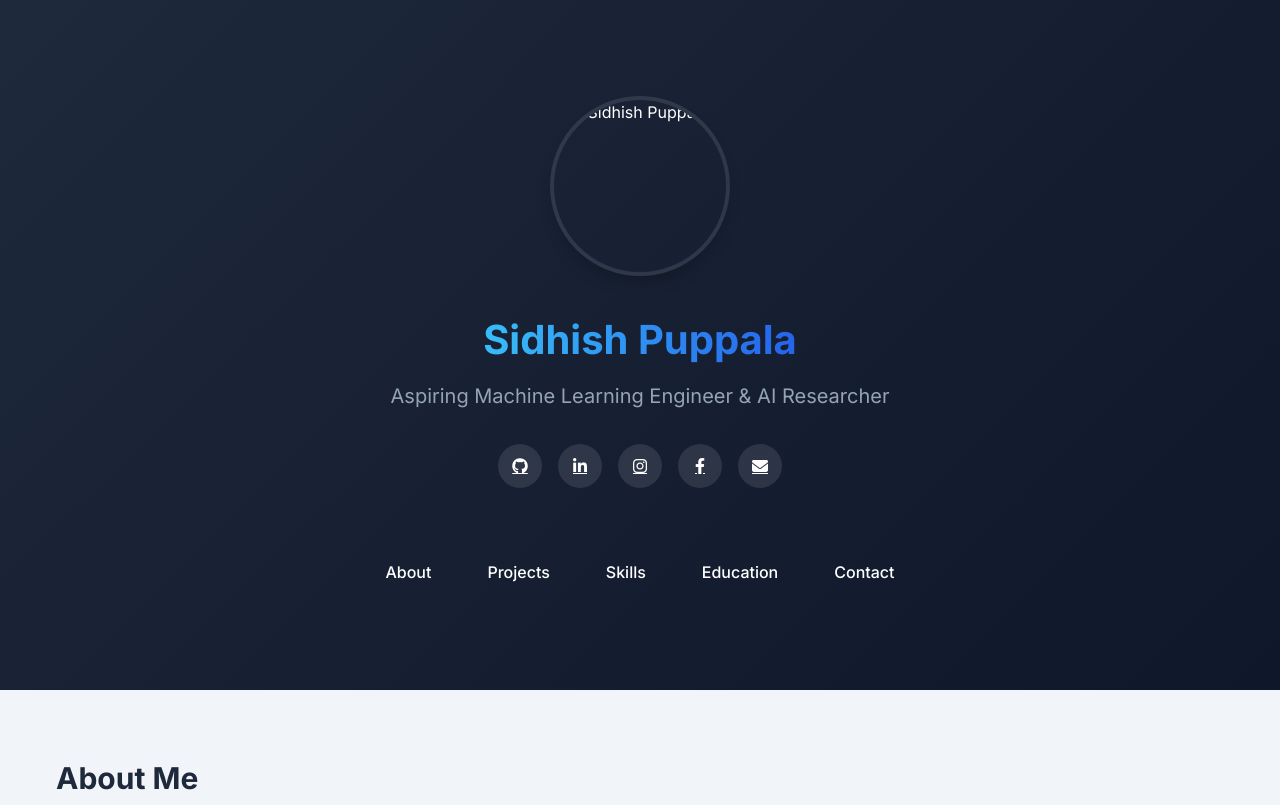
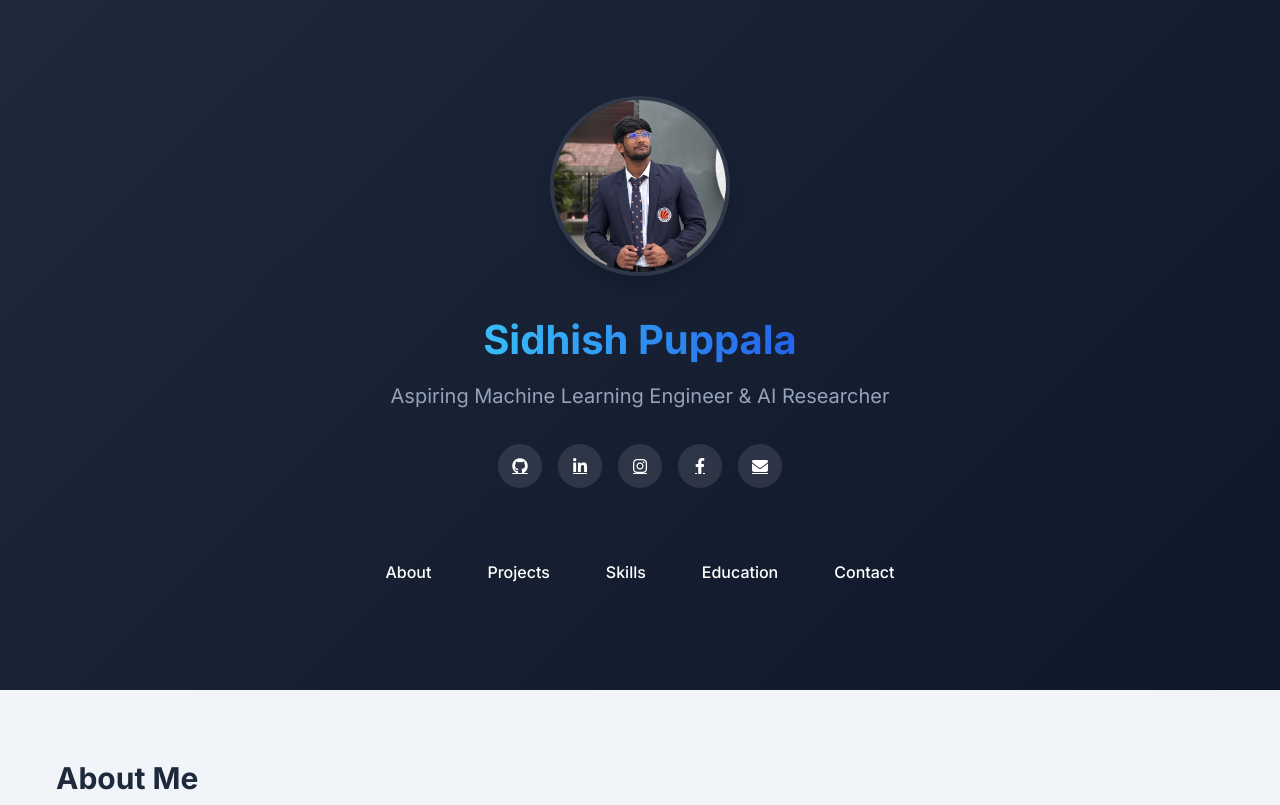
Before and after one commit to Sidhish/My_Portfolio, a plain HTML site: page index.html in a window 1280 px wide. Shown: the top 805 px of the page. Drawn offline with Linux system fonts and the light colour scheme.

Commit message:
Update index.html

```diff
--- a/index.html
+++ b/index.html
@@ -582,7 +582,7 @@
   <header class="animate-fade">
     <div class="header-content">
       <div class="profile-container animate-slide-up delay-100">
-        <img src="/MyImage7.jpeg" alt="Sidhish Puppala" class="profile-image">
+        <img src="assets/images/MyImage7.jpeg" alt="Sidhish Puppala" class="profile-image">
       </div>
       <h1 class="animate-slide-up delay-200">Sidhish Puppala</h1>
       <p class="subtitle animate-slide-up delay-200">Aspiring Machine Learning Engineer & AI Researcher</p>
```
